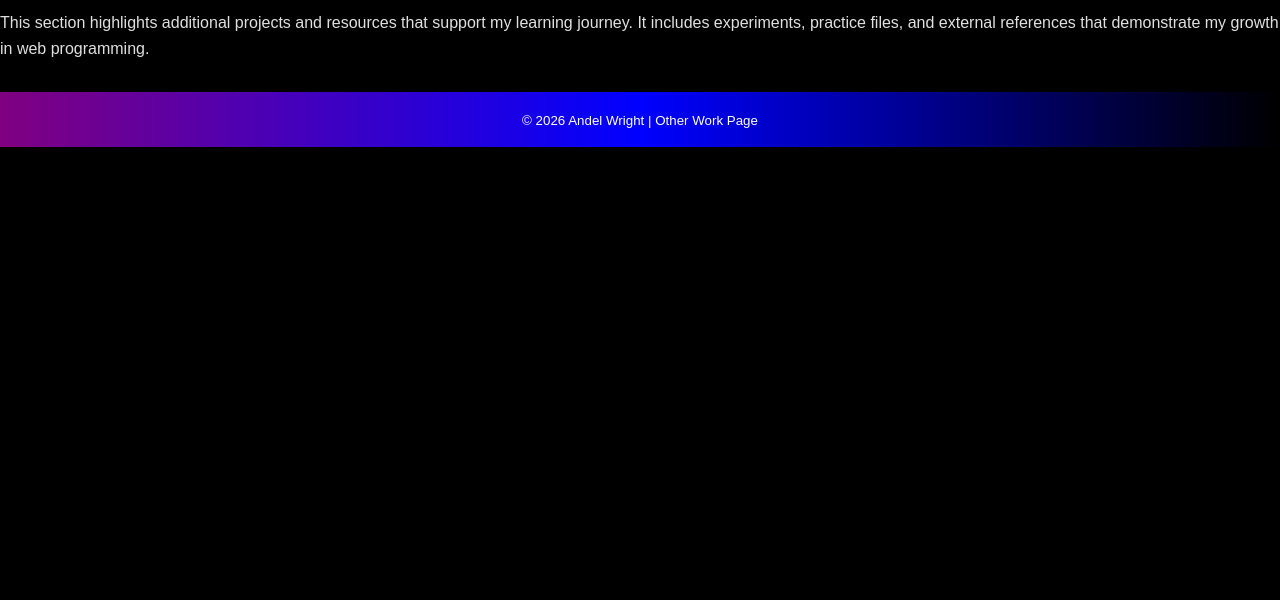
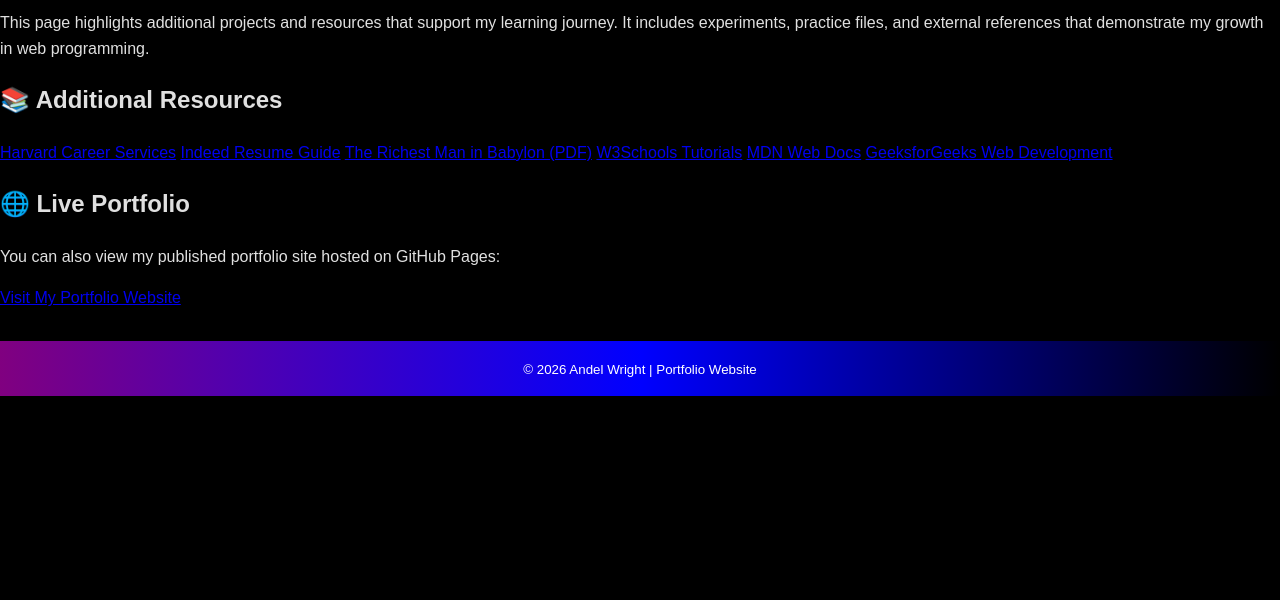
Before and after one commit to AndelWright/MyPortfolio, a plain HTML site: page other.html in a window 1280 px wide. Shown: the part 200-800 px from the top of the page. Drawn offline with Linux system fonts and the light colour scheme.

Commit message:
Revise Other Work page with new sections and content
Updated the structure and content of the Other Work page, including new sections for additional projects and resources.

```diff
--- a/other.html
+++ b/other.html
@@ -6,7 +6,7 @@
   <link rel="stylesheet" href="style.css">
 </head>
 <body>
-  <!-- Unified header with nav -->
+  <!-- Header -->
   <header class="header-bar">
     <h1>Other Work</h1>
     <nav>
@@ -20,18 +20,38 @@
     </nav>
   </header>
 
-  <!-- Main content -->
+  <!-- Main Content -->
   <main class="content">
-    <section class="projects">
-      <h2>Other Work</h2>
-      <p>This section highlights additional projects and resources that support my learning journey.
+    <section class="other-projects">
+      <h2>🌟 Other Projects</h2>
+      <p>This page highlights additional projects and resources that support my learning journey.
       It includes experiments, practice files, and external references that demonstrate my growth in web programming.</p>
+    </section>
+
+    <!-- External Resources -->
+    <section class="resources">
+      <h2>📚 Additional Resources</h2>
+      <div class="resource-links">
+        <a href="https://careerservices.fas.harvard.edu/resources/create-a-strong-resume/" target="_blank">Harvard Career Services</a>
+        <a href="https://www.indeed.com/career-advice/resumes-cover-letters/what-makes-a-good-resume" target="_blank">Indeed Resume Guide</a>
+        <a href="https://icrrd.com/public/media/16-05-2021-070111The-Richest-Man-in-Babylon.pdf" target="_blank">The Richest Man in Babylon (PDF)</a>
+        <a href="https://www.w3schools.com/" target="_blank">W3Schools Tutorials</a>
+        <a href="https://developer.mozilla.org/en-US/docs/Learn" target="_blank">MDN Web Docs</a>
+        <a href="https://www.geeksforgeeks.org/web-development/" target="_blank">GeeksforGeeks Web Development</a>
+      </div>
+    </section>
+
+    <!-- Portfolio Link -->
+    <section class="portfolio-link">
+      <h2>🌐 Live Portfolio</h2>
+      <p>You can also view my published portfolio site hosted on GitHub Pages:</p>
+      <p><a href="https://andelwright.github.io/MyPortfolio/" target="_blank" class="portfolio-button">Visit My Portfolio Website</a></p>
     </section>
   </main>
 
   <!-- Footer -->
-  <footer>
-    <small>© 2026 Andel Wright | Other Work Page</small>
-  </footer>
+<footer class="footer-gradient">
+  <small>© 2026 Andel Wright | Portfolio Website</small>
+</footer>
 </body>
 </html>
```
